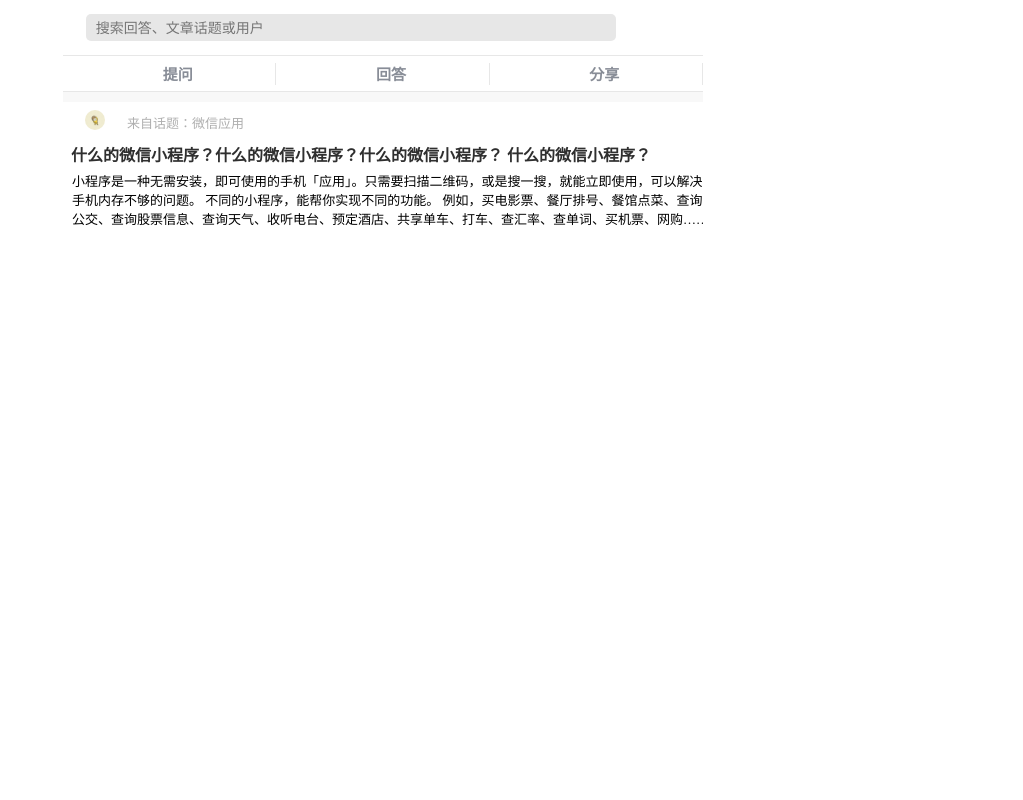
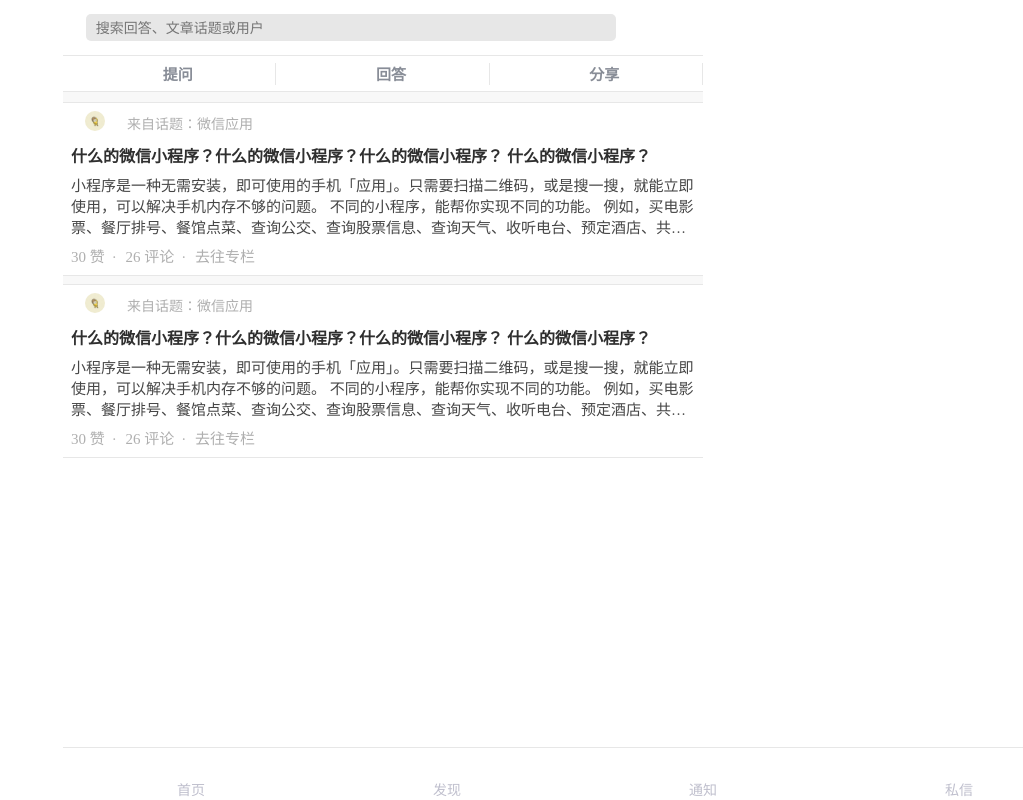
Before and after one commit to ronnieyuyiwei/zhihu, a Vue app: page / in a window 1280 px wide. Shown: the whole page, without its empty margins (257-1280 px from the left). Built offline with nearby package versions, Linux system fonts and the light colour scheme.

Commit message:
foot-menu component and problem-content component

```diff
--- a/index.html
+++ b/index.html
@@ -22,7 +22,7 @@
   <!-- QQ应用模式 -->
   <meta name="x5-page-mode" content="app">
   <title>andromeda</title>
-  <script src="//at.alicdn.com/t/font_a7tms02bila0pb9.js"></script>
+  <script src="//at.alicdn.com/t/font_ygy5kso5r4xz85mi.js"></script>
 </head>
 <body>
 <div id="app"></div>
--- /dev/null
+++ b/src/components/foot-menu.vue
@@ -0,0 +1,65 @@
+<template>
+   <div class="foot-menu">
+     <div class="home">
+       <svg class="icon" aria-hidden="true">
+         <use xlink:href="#icon-shouyeshouye"></use>
+       </svg>
+       <span>首页</span>
+     </div>
+     <div class="discovery">
+       <svg class="icon" aria-hidden="true">
+         <use xlink:href="#icon-faxianhou"></use>
+       </svg>
+       <span>发现</span>
+     </div>
+     <div class="notice">
+       <svg class="icon" aria-hidden="true">
+         <use xlink:href="#icon-tongzhi"></use>
+       </svg>
+       <span>通知</span>
+     </div>
+     <div class="message">
+       <svg class="icon" aria-hidden="true">
+         <use xlink:href="#icon-icon161605"></use>
+       </svg>
+       <span>私信</span>
+     </div>
+     <div class="more">
+       <svg class="icon" aria-hidden="true">
+         <use xlink:href="#icon-gengduo"></use>
+       </svg>
+       <span>更多</span>
+     </div>
+   </div>
+</template>
+<style lang='scss'>
+.foot-menu{
+  height: 52px;
+  width:100%;
+  background: white;
+  position: fixed;
+  bottom: 0;
+  display: inline-flex;
+  align-items: center;
+  justify-content: center;
+  text-align: center;
+  color: #BFBFCD;
+  font-size: 24px;
+  border-top: 1px solid #E7E7E7;
+
+  div{
+    margin-top: 6px;
+    flex: 1;
+    span{
+      margin-top: -3px;
+      display: block;
+      font-size: 14px;
+    }
+  }
+}
+</style>
+<script>
+export default{
+  name: 'foot-menu'
+}
+</script>
--- /dev/null
+++ b/src/components/problem-content.vue
@@ -0,0 +1,105 @@
+<template>
+  <div class="content-section">
+    <div class="info">
+      <div class="topic">
+        <img src="../img/head.jpg">
+      </div>
+      <div class="brief-intro">
+        来自话题：微信应用
+      </div>
+    </div>
+    <div class="title">
+      <p>什么的微信小程序？什么的微信小程序？什么的微信小程序？ 什么的微信小程序？</p>
+    </div>
+    <div class="content">
+      <p>小程序是一种无需安装，即可使用的手机「应用」。只需要扫描二维码，或是搜一搜，就能立即使用，可以解决手机内存不够的问题。
+        不同的小程序，能帮你实现不同的功能。
+        例如，买电影票、餐厅排号、餐馆点菜、查询公交、查询股票信息、查询天气、收听电台、预定酒店、共享单车、打车、查汇率、查单词、买机票、网购……
+      </p>
+    </div>
+    <div class="operate">
+      <span>30&nbsp;赞</span>·
+      <span>26&nbsp;评论</span>·
+      <span>去往专栏</span>
+    </div>
+  </div>
+</template>
+<style lang="scss">
+@import "../scss/config";
+  .content-section{
+    margin-bottom: 8px;
+    border-top: 1px solid #E7E7E7;
+    border-bottom: 1px solid #E7E7E7;
+    .info{
+      height: 40px;
+      width: 100%;
+      display: inline-flex;
+      align-items: center;
+      font-size: 14px;
+      color: $sm-font;
+      .topic{
+        flex: 1;
+        text-align: center;
+
+        img{
+          width: 20px;
+          height: 20px;
+          border-radius: 100px;
+        }
+      }
+      .brief-intro{
+        flex: 9;
+      }
+    }
+    .title{
+      width: 100%;
+      max-height: 65px;
+      font-family: Hei;
+      font-size: 16px;
+      font-weight: 800;
+      color: #2F2F2F;
+      p{
+        -webkit-margin-before: 0;
+        -webkit-margin-after: 0;
+        padding:0 8px 0 8px;
+      }
+    }
+    .content{
+      width: 100%;
+      color: #464646;
+      display: -webkit-box;
+      display: -moz-box;
+      -webkit-box-orient: vertical;
+      -webkit-line-clamp: 3;
+      -moz-box-orient: vertical;
+      -moz-line-clamp: 3;
+      overflow: hidden;
+      p{
+        -webkit-margin-before: 7px;
+        -webkit-margin-after: 0;
+        padding:0 8px 0 8px;
+        font-size: 15px;
+      }
+    }
+    .operate{
+      background: white;
+      width: 100%;
+      height: 30px;
+      padding-top: 8px;
+      color: $sm-font;
+      font-size: 15px;
+      span{
+        margin-left: 5px;
+        margin-right: 7px;
+      }
+      span:first-child{
+        margin-left: 8px;
+      }
+    }
+  }
+</style>
+<script>
+    export default{
+        name: 'problem-content'
+    }
+</script>
--- a/src/main.js
+++ b/src/main.js
@@ -10,4 +10,4 @@
   template: '<App/>',
   components: { App }
 })
-/* eslint-ensable no-new */
+/* eslint-enable no-new */
--- a/src/pages/home.vue
+++ b/src/pages/home.vue
@@ -31,31 +31,13 @@
       </div>
     </div>
     <div class="body-content">
-      <div class="content-section">
-        <div class="info">
-          <div class="topic">
-            <img src="../img/head.jpg">
-          </div>
-          <div class="brief-intro">
-            来自话题：微信应用
-          </div>
-        </div>
-        <div class="title">
-          什么的微信小程序？什么的微信小程序？什么的微信小程序？ 什么的微信小程序？
-
-
-
-        </div>
-        <div class="content">
-          小程序是一种无需安装，即可使用的手机「应用」。只需要扫描二维码，或是搜一搜，就能立即使用，可以解决手机内存不够的问题。
-          不同的小程序，能帮你实现不同的功能。
-          例如，买电影票、餐厅排号、餐馆点菜、查询公交、查询股票信息、查询天气、收听电台、预定酒店、共享单车、打车、查汇率、查单词、买机票、网购……
-        </div>
-      </div>
-    </div>
+   <ProblemContent></ProblemContent>
+   <ProblemContent></ProblemContent>
+</div>
+    <FootMenu></FootMenu>
   </div>
 </template>
-<style lang="scss">
+<style lang="scss" scoped>
   @import "../scss/config";
 
   .home {
@@ -115,50 +97,23 @@
   }
 
   .body-content {
-    background: white;
     margin-top: 10px;
     width: 100%;
-    .content-section{
-      .info{
-        height: 40px;
-        width: 100%;
-        display: inline-flex;
-        align-items: center;
-        font-size: 13px;
-        color: $sm-font;
-        .topic{
-          flex: 1;
-          text-align: center;
+    background: #f8f8f8;
+    div{
+      background: white;
+    }
+  }
 
-          img{
-            width: 20px;
-            height: 20px;
-            border-radius: 100px;
-          }
-        }
-        .brief-intro{
-          flex: 9;
-        }
-      }
-      .title{
-        width: 100%;
-        max-height: 65px;
-        font-family: Hei;
-        font-size: 16px;
-        font-weight: 800;
-        color: #2F2F2F;
-        padding: 0 8px 5px 8px;
-      }
-      .content{
-        width: 100%;
-        max-height: 80px;
-        padding:0 9px 0 9px;
+</style>
+<script>
+import ProblemContent from '../components/problem-content.vue'
+import FootMenu from '../components/foot-menu.vue'
+    export default{
+      name: 'home',
+      components:{
+        ProblemContent,
+        FootMenu
       }
     }
-  }
-</style>
-<script>
-    export default{
-      name: 'home'
-    }
 </script>
```
Also changed, not shown: src/components/22.vue (deleted, +0 -27 lines), 11 other files (tests, documents, lock files or other folders).
